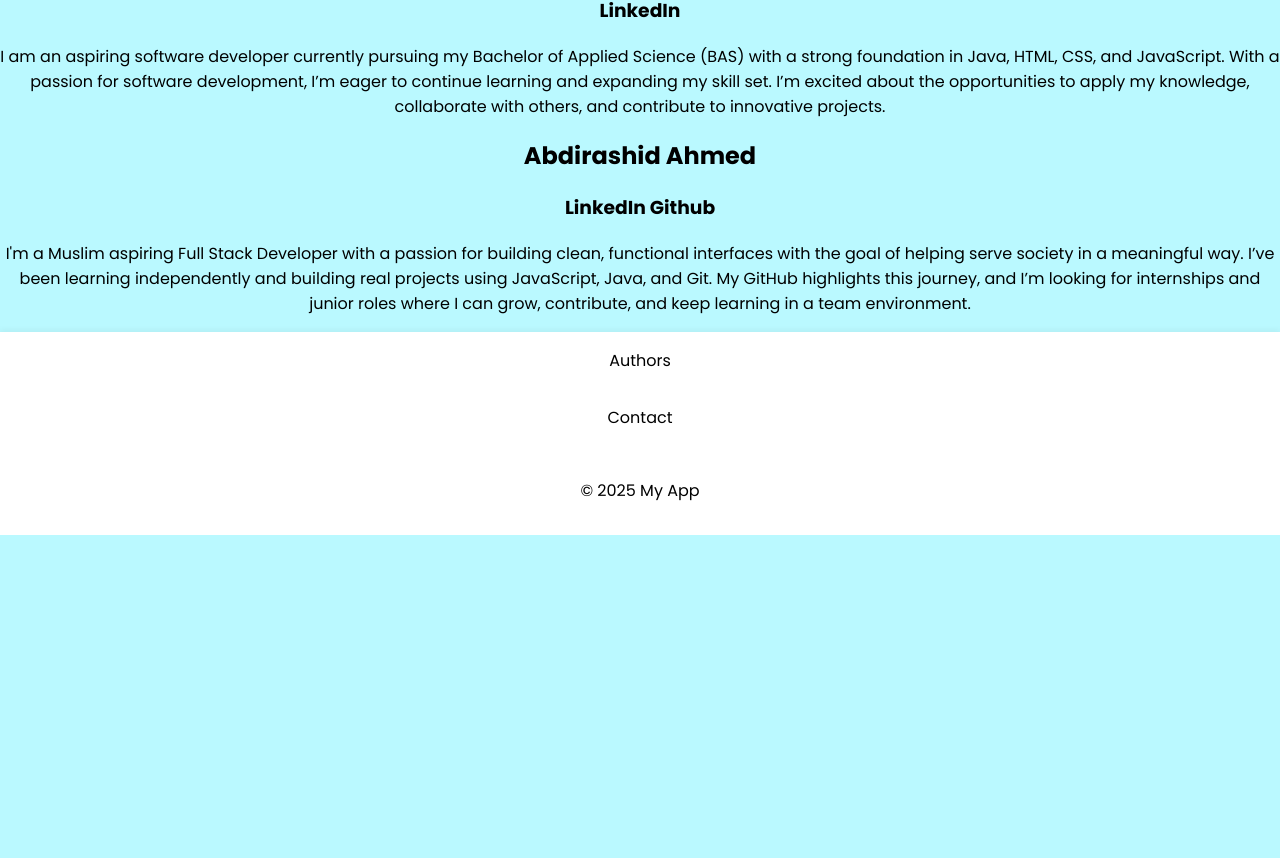
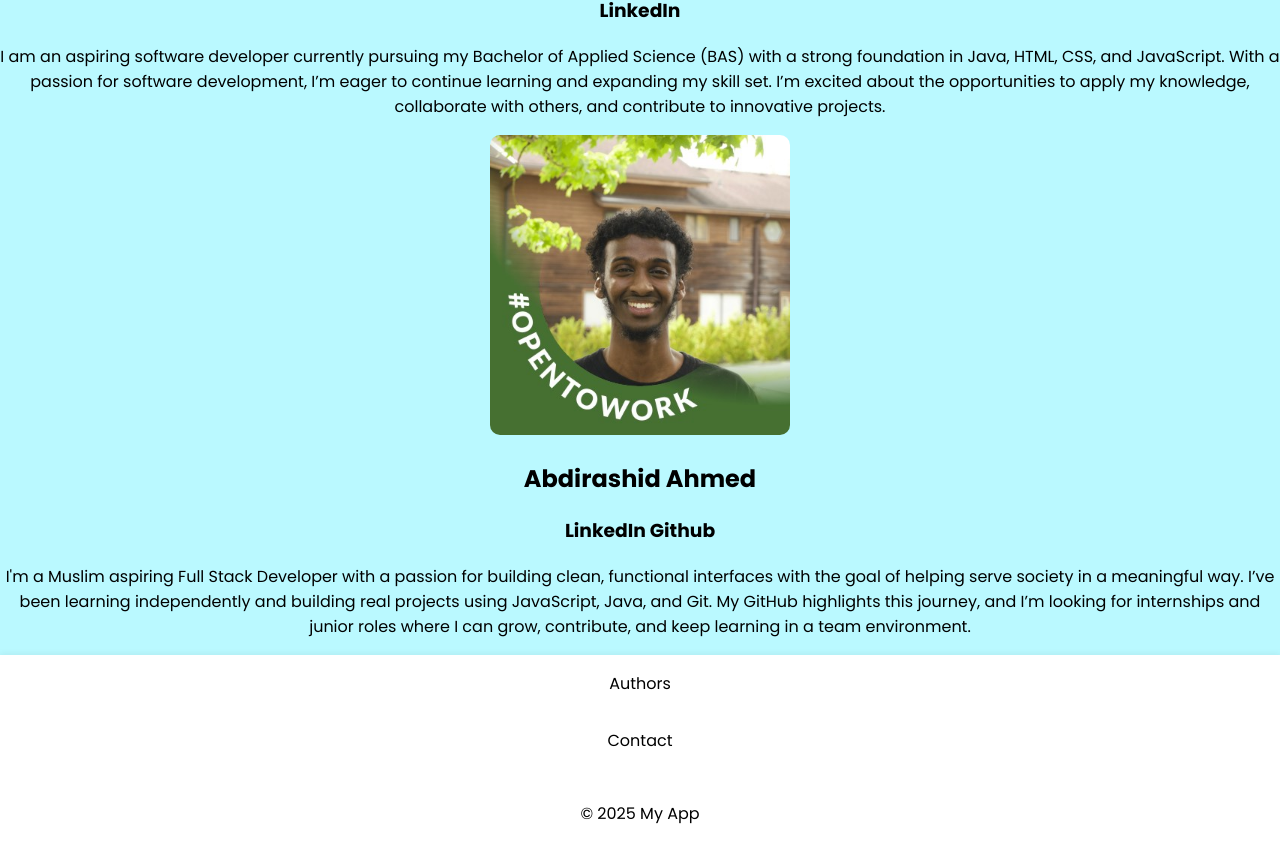
Before and after one commit to abdirashidexe/salamander-site-new, a Next.js app: page /authors in a window 1280 px wide. Shown: the part 1420-2278 px from the top of the page. Before the commit the page ends 1955 px from the top, so only its background shows below. Built offline with nearby package versions, Linux system fonts and the light colour scheme.

Commit message:
Authors page has images of everyone

```diff
--- a/package.json
+++ b/package.json
@@ -9,6 +9,7 @@
     "lint": "eslint"
   },
   "dependencies": {
+    "app": "^0.1.0",
     "next": "16.0.3",
     "react": "19.2.0",
     "react-dom": "19.2.0"
--- a/src/components/Authors.jsx
+++ b/src/components/Authors.jsx
@@ -41,13 +41,13 @@ export default function AuthorsPage() {
 
         <p>I am an aspiring software developer currently pursuing my Bachelor of Applied Science (BAS) with a strong foundation in Java, HTML, CSS, and JavaScript. With a passion for software development, I’m eager to continue learning and expanding my skill set. I’m excited about the opportunities to apply my knowledge, collaborate with others, and contribute to innovative projects.</p>
 
-        {/* <Image
-              src=""
+        <Image
+              src="/Abdi.jpg"
               alt="Abdi Linkedin Profile Picture"
               className="w-[40px] h-auto block md:hidden"
               width={300}
               height={200}
-        /> */}
+        />
 
         <h2>Abdirashid Ahmed</h2>
 
```
Also changed, not shown: public/Abdi.jpg (added), 1 other file (tests, documents, lock files or other folders).
